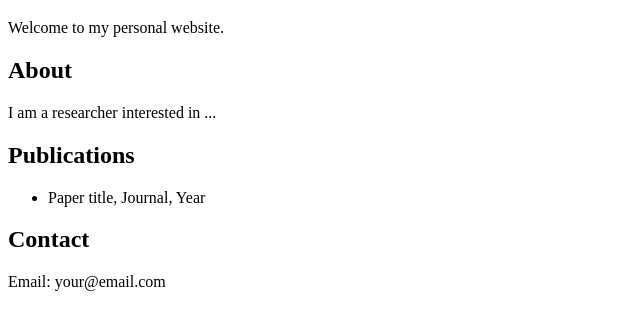
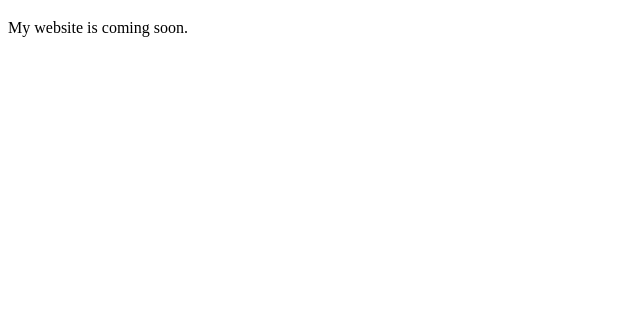
Before and after one commit to cq112/claireqiu.github.io, a plain HTML site: page index.html in a window 1280 px wide. Shown: the part 61-390 px from the top of the page, without its empty margins (0-640 px from the left). Drawn offline with Linux system fonts and the light colour scheme.

Commit message:
Revise title and body content in index.html
Updated the title and modified the content in the body.

```diff
--- a/index.html
+++ b/index.html
@@ -1,26 +1,11 @@
 <!DOCTYPE html>
 <html>
 <head>
+  <meta charset="UTF-8">
   <title>Claire Qiu</title>
-  <meta charset="UTF-8">
 </head>
-
 <body>
-
-<h1>Claire Qiu</h1>
-
-<p>Welcome to my personal website.</p>
-
-<h2>About</h2>
-<p>I am a researcher interested in ...</p>
-
-<h2>Publications</h2>
-<ul>
-<li>Paper title, Journal, Year</li>
-</ul>
-
-<h2>Contact</h2>
-<p>Email: your@email.com</p>
-
+  <h1>Claire Qiu</h1>
+  <p>My website is coming soon.</p>
 </body>
 </html>
```
